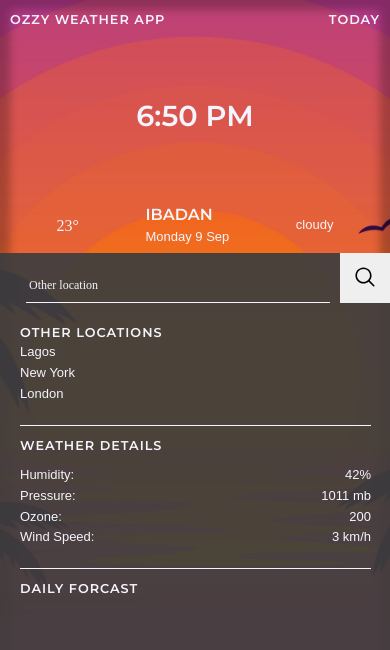
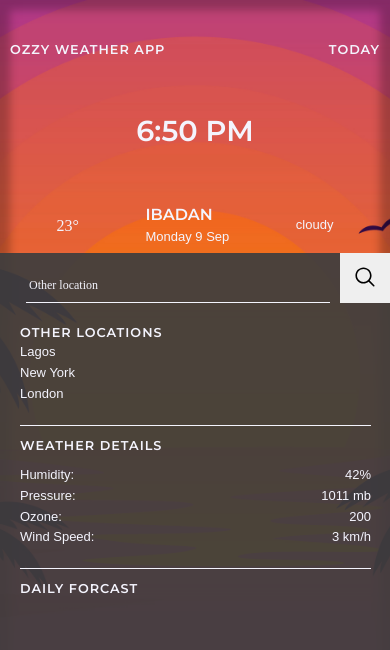
Before and after one commit to 0zzycodes/Fancy-Weather-App, a plain HTML site: page index.html in a window 390 px wide. Drawn offline with Linux system fonts and the light colour scheme.

Commit message:
fixed height bug

```diff
--- a/css/style.css
+++ b/css/style.css
@@ -308,7 +308,7 @@ button img {
   }
   .current {
     height: 30vh;
-    padding: 10px 10px 5px 10px;
+    padding: 40px 10px 5px 10px;
   }
   .city {
     font-size: 1em;
```
